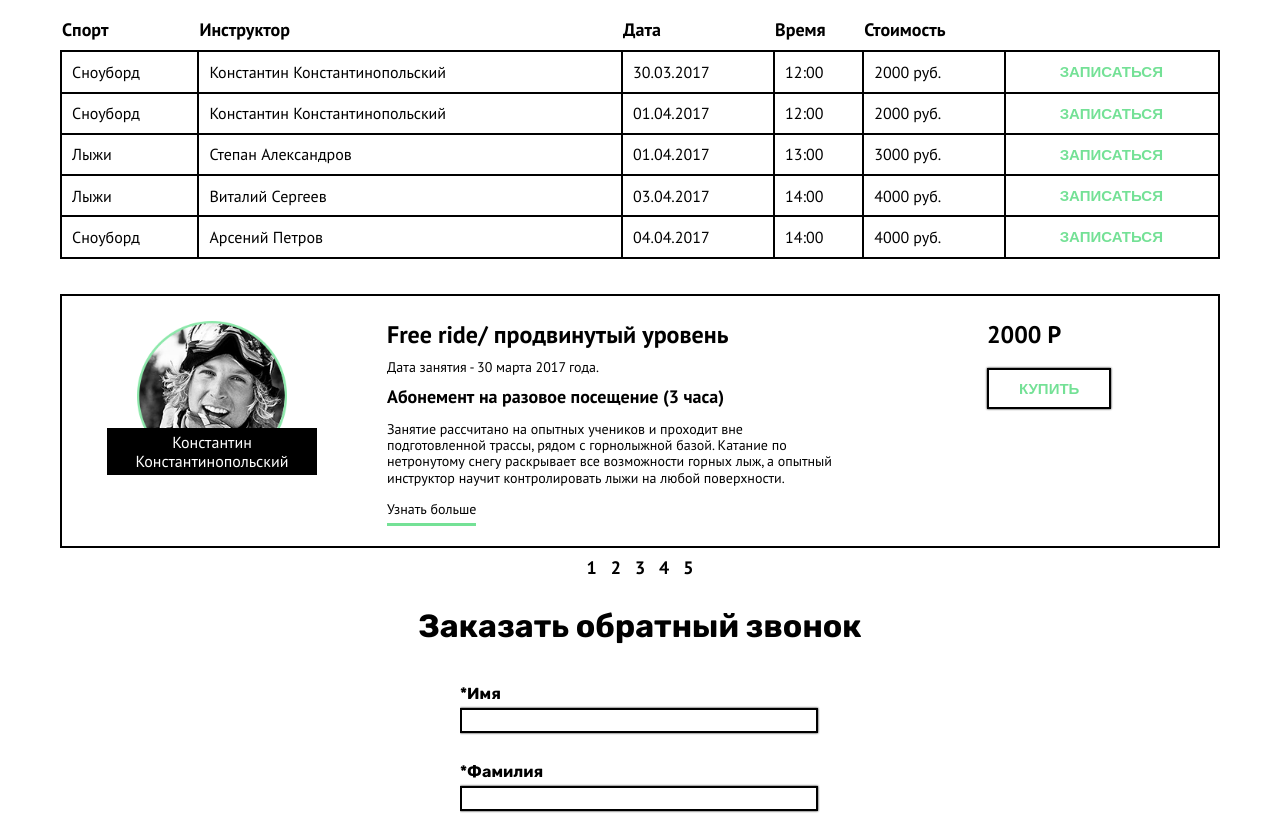
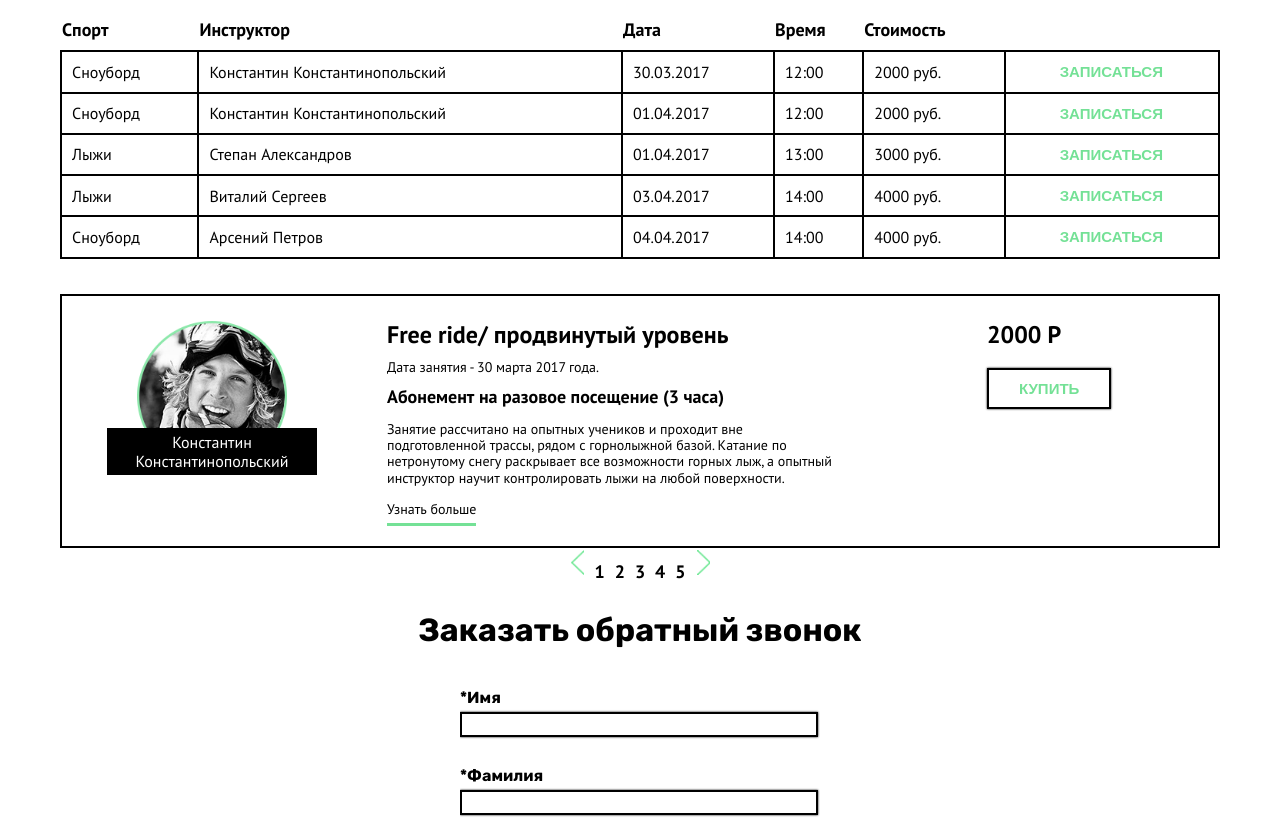
Before and after one commit to vorchilova/Ice-ace, a plain HTML site: page shedule.html in a window 1280 px wide. Shown: the part 226-1064 px from the top of the page. Drawn offline with Linux system fonts and the light colour scheme.

Commit message:
добавлены стрелки в пагинацию на стр программы

```diff
--- a/css/style.css
+++ b/css/style.css
@@ -691,9 +691,14 @@ figcaption {
 .curs-item-coast .btn {
   padding: 10px 30px;
 }
+
+.pagination ul {
+  font-size: 0;
+}
+
 .pagination li {
   display: inline-block;
-  padding: 10px 5px 0px 5px;
+  padding: 0px 5px 0px 5px;
 }
 
 .pagination a {
@@ -702,13 +707,28 @@ figcaption {
   font-weight: bold;
   font-family: 'PT Sans', sans-serif;
   text-decoration: none;
-
+  display: inline-block;
 }
 
+
 .arrow-prev {
+  display: inline-block;
+  background-image: url(../img/prev.png);
+  background-repeat: no-repeat;
+  background-size: 50%;
+  background-position: 50% 50%;
+  width: 25px;
+  height: 30px;
 }
 
 .arrow-next {
+  display: inline-block;
+  background-image: url(../img/next.png);
+  background-repeat: no-repeat;
+  background-size: 50%;
+  background-position: 50% 50%;
+  width: 25px;
+  height: 30px;
 }
 
 
--- a/shedule.html
+++ b/shedule.html
@@ -114,13 +114,13 @@
 
         <div class="pagination">
           <ul>
-            <li><a class="arrow-prev" href="#"></a></li>
-            <li><a href="">1</a></li>
-            <li><a href="">2</a></li>
-            <li><a href="">3</a></li>
-            <li><a href="">4</a></li>
-            <li><a href="">5</a></li>
-             <li><a class="arrow-next" href=""></a></li>
+            <a class="arrow-prev" href="#"></a>
+            <li><a class="pagination-link" href="">1</a></li>
+            <li><a class="pagination-link" href="">2</a></li>
+            <li><a class="pagination-link" href="">3</a></li>
+            <li><a class="pagination-link" href="">4</a></li>
+            <li><a class="pagination-link" href="">5</a></li>
+            <a class="arrow-next" href=""></a>
           </ul>
         </div> <!-- pagination -->
       </div> <!-- container -->
```
Also changed, not shown: img/next.png (added), img/prev.png (added).
